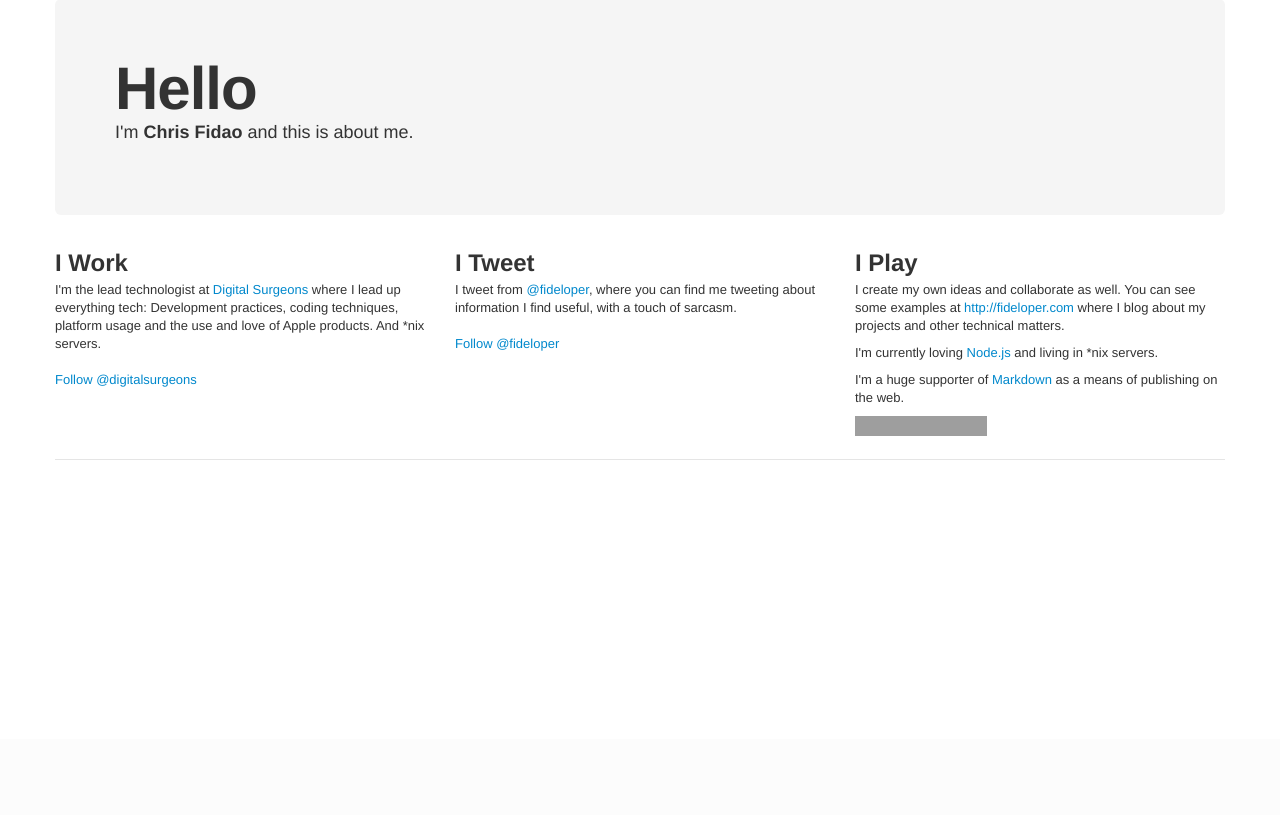
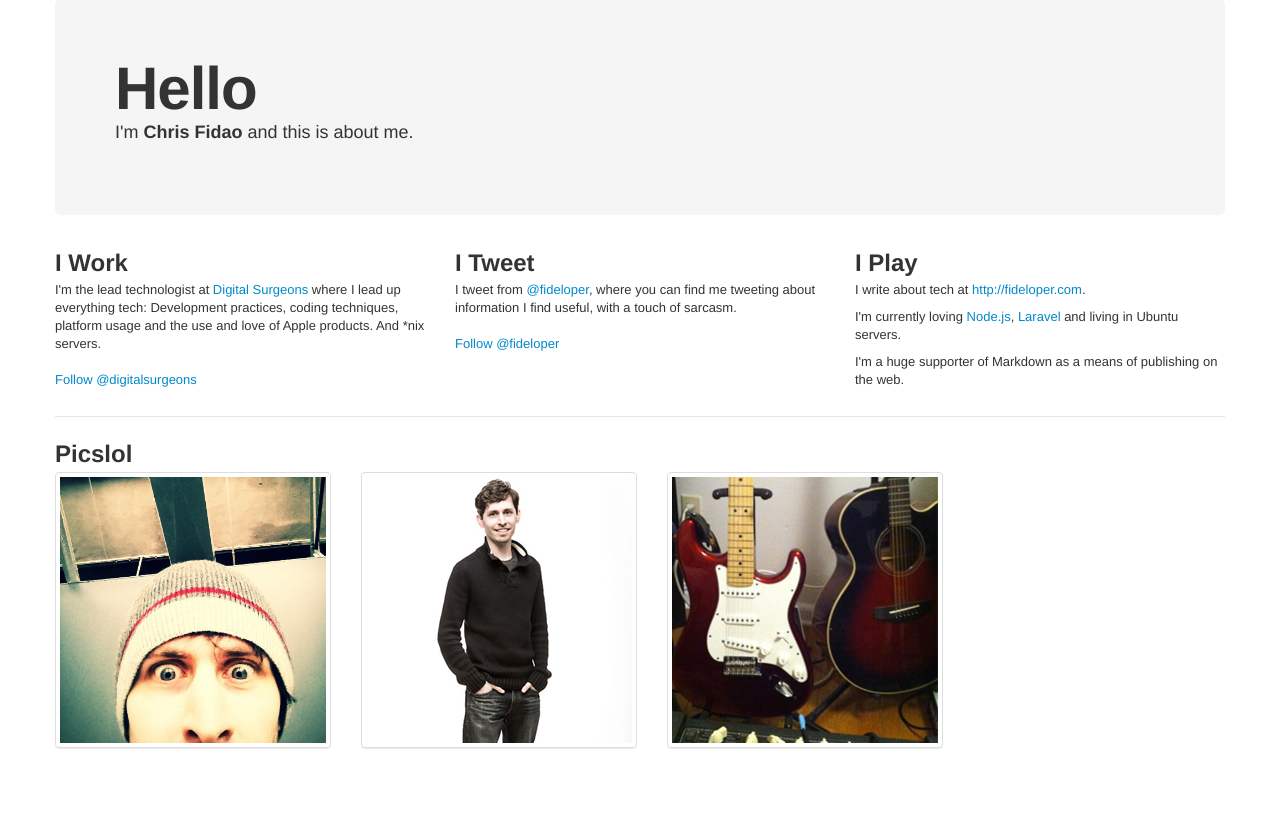
Before and after one commit to fideloper/Me, a PHP site: page / in a window 1280 px wide. Shown: the part 61-876 px from the top of the page. Before the commit the page ends 521 px from the top, so only its background shows below. Run offline with PHP 8.4, Linux system fonts and the light colour scheme; some libraries are stand-ins or nearby versions; grey boxes are pictures that could not be loaded.

Commit message:
some editions and tweaksm including robots.txt

```diff
--- a/index.php
+++ b/index.php
@@ -74,16 +74,24 @@
         </div>
         <div class="span4">
           <h2>I Play</h2>
-          <p>I create my own ideas and collaborate as well. You can see some examples at <a href="http://fideloper.com">http://fideloper.com</a> where I blog about my projects and other technical matters.</p>
-          <p>I'm currently loving <a href="http://nodejs.org/" >Node.js</a> and living in *nix servers.</p>
-          <p>I'm a huge supporter of <a href="http://fideloper.com/article/why_markdown.md">Markdown</a> as a means of publishing on the web.</p>
-          <iframe src="http://markdotto.github.com/github-buttons/github-btn.html?user=fideloper&type=follow"
-  allowtransparency="true" frameborder="0" scrolling="0" width="132px" height="20px"></iframe>
-  <!--<p>Currently loving <a href="http://nodejs.org/" >Node.js</a> and frameworks such as <a href="http://twitter.github.com/bootstrap/" >Bootstrap</a> and some awesomeness being developed <a href="https://twitter.com/digitalsurgeons">@digitalsurgeons</a>. Deep into <a href="https://github.com/fideloper" >GitHub</a>, and deeper into <a href="http://beanstalkapp.com/">Beanstalk</a> (SFTP/SSH Deployment! Post-deploy hooks! &lt;3)</p>-->
+          <p>I write about tech at <a href="http://fideloper.com">http://fideloper.com</a>.</p>
+          <p>I'm currently loving <a href="http://nodejs.org/" >Node.js</a>, <a href="http://laravel.com/" >Laravel</a> and living in Ubuntu servers.</p>
+          <p>I'm a huge supporter of Markdown as a means of publishing on the web.</p>
         </div>
       </div>
 
       <hr>
+
+      <div class="row" id="pics">
+        <div class="span12">
+          <h2>Picslol</h2>
+          <ul class="thumbnails">
+            <li><a href="#" class="thumbnail" onclick="return false;"><img src="img/fideloper.jpg" alt="" width="266" height="266"></a></li>
+            <li><a href="#" class="thumbnail" onclick="return false;"><img src="img/me.jpg" alt=""></a></li>
+            <li><a href="#" class="thumbnail" onclick="return false;"><img src="img/guitars.jpg" alt=""></a></li>
+          </ul>
+        </div>
+      </div>
 
 
     </div> <!-- /container -->
--- /dev/null
+++ b/robots.txt
@@ -0,0 +1 @@
+User-agent: *
```
Also changed, not shown: img/fideloper.jpg (added), img/guitars.jpg (added), img/me.jpg (added).
